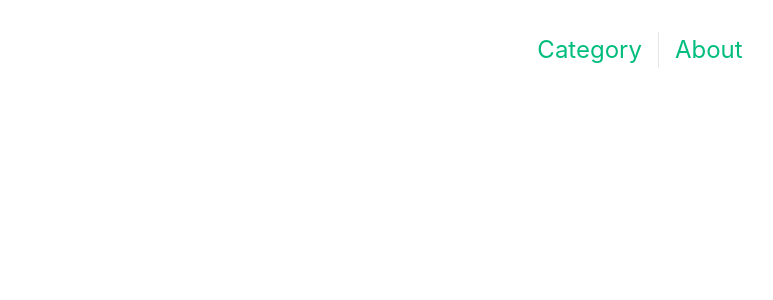
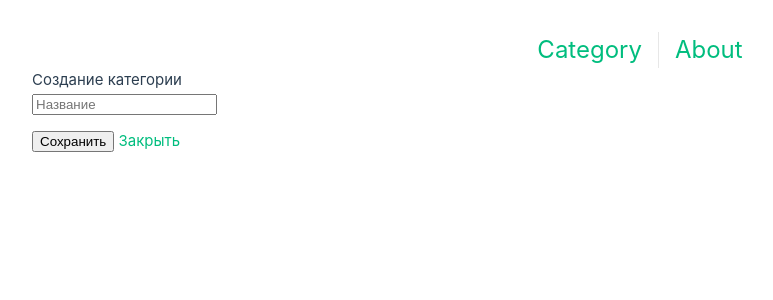
Before and after one commit to FursAndrey/shop_v5_vuejs, a Vue app: page /category/create in a window 1280 px wide. Before the commit this address had no page. Shown: the top 300 px of the page, without its empty margins (0-773 px from the left). Built offline with nearby package versions, Linux system fonts and the light colour scheme.

Commit message:
add create category

```diff
--- /dev/null
+++ b/src/components/category/Create.vue
@@ -0,0 +1,51 @@
+<template>
+    <div v-if="errors !== ''">
+        <p v-for="(er, field) in errors" :key="field">
+            <span v-for="error in er" :key="error" class="text-sm">
+                {{ error }}
+            </span>
+        </p>
+    </div>
+    <form @submit.prevent>
+        <h4>Создание категории</h4>
+        <p>
+            <input
+                v-model="category.name"
+                type="text"
+                placeholder="Название"
+            />
+        </p>
+        <p>
+            <button style="margin-top: 15px" @click="createCategory">
+                Сохранить
+            </button>
+            <router-link :to="{ name: 'category.index' }">
+                Закрыть
+            </router-link>
+        </p>
+    </form>
+</template>
+
+<script>
+import { reactive } from "@vue/runtime-core";
+import useCategory from "../../composition/category";
+export default {
+    setup() {
+        let category = reactive({
+            'name': '',
+        });
+
+        const { errors, storeCategory } = useCategory();
+
+        const createCategory = async () => {
+            await storeCategory({...category});
+        }
+
+        return {
+            errors,
+            category,
+            createCategory
+        }
+    }
+}
+</script>
--- a/src/components/category/Index.vue
+++ b/src/components/category/Index.vue
@@ -1,5 +1,5 @@
 <template>
-    <p>Create category</p>
+    <router-link :to="{ name: 'category.create' }">Create category</router-link>
     <p v-if="errors" class="errors">{{ errors }}</p>
     <table cellspacing="0" cellpadding="0">
         <tr>
--- a/src/composition/category.js
+++ b/src/composition/category.js
@@ -13,6 +13,19 @@ export default function useCategory() {
         let response = await axios.get(url);
         categories.value = response.data.data;
         linkPages.value = response.data.meta.links;
+    }
+
+    const storeCategory = async (data) => {
+        errors.value = '';
+        try {
+            await axios.post('http://shopv5/api/categories', data);
+            await router.push({ name: 'category.index' });
+        } catch(e) {
+            //построчный вывод ошибок
+            if (e.response.status === 422) {
+                errors.value = e.response.data.errors
+            }
+        }
     }
 
     const destroyCategory = async (id) => {
@@ -39,6 +52,7 @@ export default function useCategory() {
         category,
         errors,
         getCategories,
+        storeCategory,
         destroyCategory,
         clearErrors
     }
--- a/src/router/index.js
+++ b/src/router/index.js
@@ -1,13 +1,19 @@
 import { createRouter, createWebHistory } from 'vue-router'
 import CategoryIndex from '../components/category/Index.vue'
+import CategoryCreate from '../components/category/Create.vue'
 
 const router = createRouter({
     history: createWebHistory(import.meta.env.BASE_URL),
     routes: [
         {
             path: '/',
-            name: 'home',
+            name: 'category.index',
             component: CategoryIndex
+        },
+        {
+            path: '/category/create',
+            name: 'category.create',
+            component: CategoryCreate
         },
         {
             path: '/about',
```
